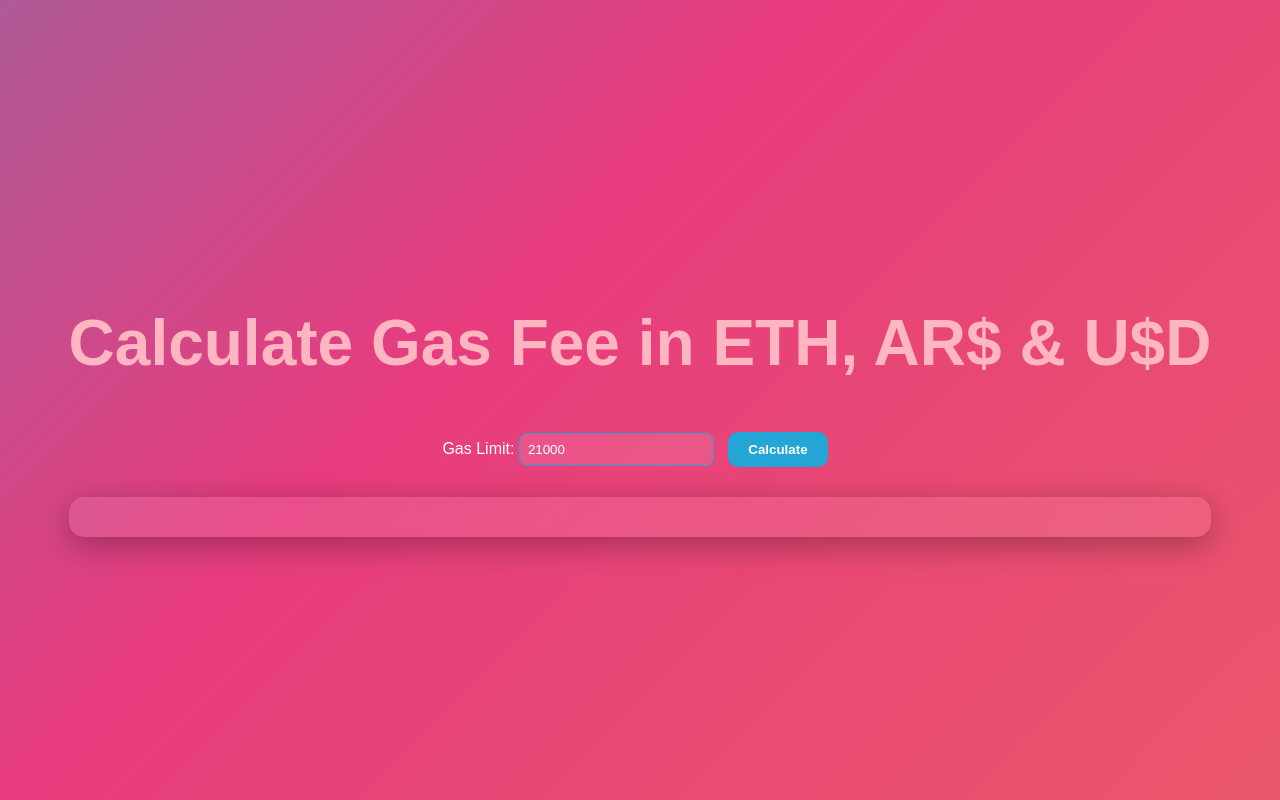
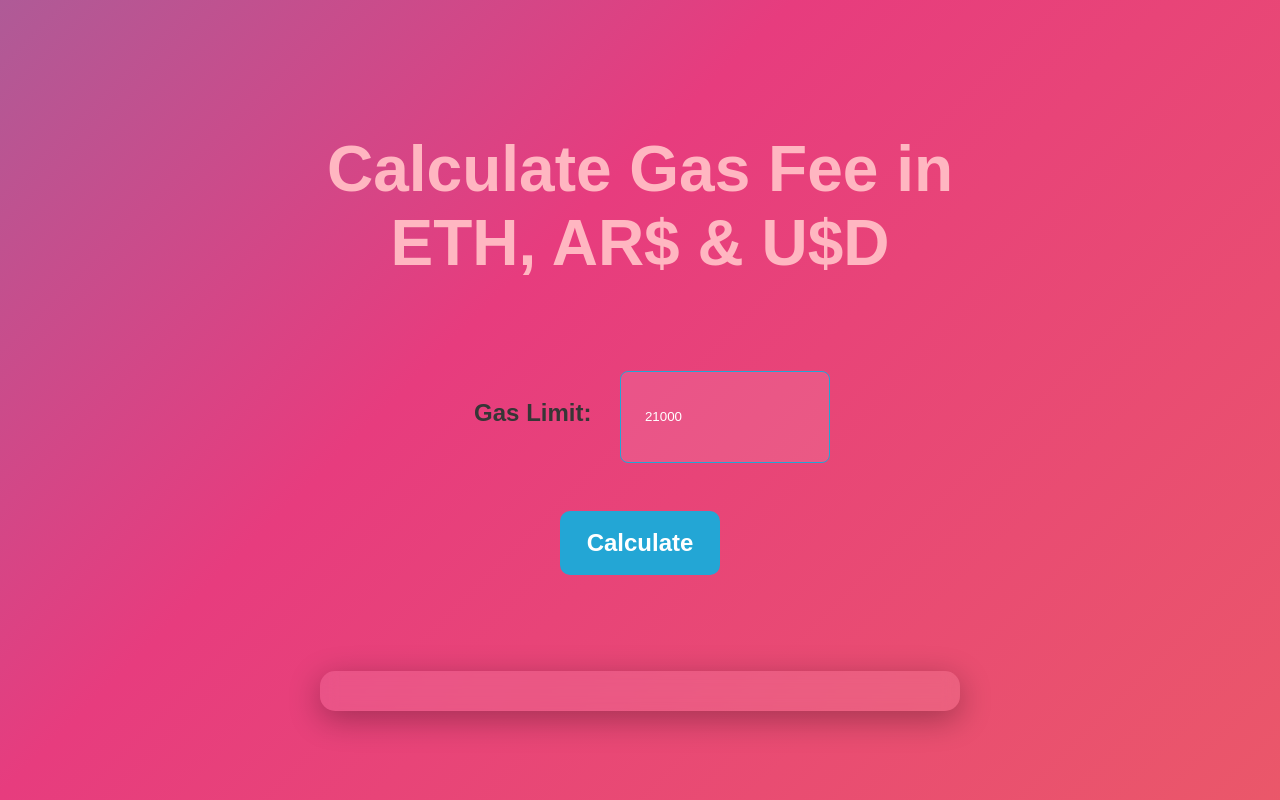
Before and after one commit to ceciliagebhard/gasfeeconvert, a plain HTML site: page docs/index.html in a window 1280 px wide. Drawn offline with Linux system fonts and the light colour scheme.

Commit message:
Update index.css

```diff
--- a/docs/index.css
+++ b/docs/index.css
@@ -1,11 +1,27 @@
-html, body { height:100%; margin:0; }
+html,
+body {
+    height: 100%;
+    margin: 0;
+}
 
 h1 {
     font-size: 4rem;
-	color: #ffb6c1;
+    color: lightpink;
+    display: flex;
+    align-items: left;
+    gap: 10px;
+}
+
+label {
+    font-size: 1.5rem;
+    color: #363636;
+    padding: 1.5rem;
+    font-weight: bolder;
+    align-items: center;
 }
 
 body {
+
     font-family: 'Arial', sans-serif;
     color: white;
     background: linear-gradient(-45deg, #ee7752, #e73c7e, #23a6d5, #23d5ab);
@@ -24,6 +40,13 @@ body {
     /* centra el texto dentro */
 }
 
+#grilla {
+    display: grid;
+    grid-template-rows: 1fr, 1fr;
+    width: 50%;
+
+}
+
 @keyframes gradient {
     0% {
         background-position: 0% 50%;
@@ -38,12 +61,19 @@ body {
     }
 }
 
+#gasyresultado {
+    margin-top: 3rem;
+}
+
 input {
-    padding: 8px;
+    padding: 1.5rem;
     border-radius: 8px;
     border: 1px solid #23a6d5;
     background: rgba(255, 255, 255, 0.1);
     color: white;
+    width: 10rem;
+    height: 2.6rem;
+
 }
 
 button {
@@ -51,11 +81,14 @@ button {
     border: none;
     color: white;
     padding: 10px 20px;
-    margin: 10px;
+    margin: 3rem;
     border-radius: 10px;
     cursor: pointer;
     font-weight: bold;
+    font-size: 1.5rem;
     transition: 0.3s;
+    width: 10rem;
+    height: 4rem;
 }
 
 button:hover {
@@ -64,10 +97,12 @@ button:hover {
 }
 
 #resultado {
-    font-size: 1.5rem; /* tamaño base para resultados */
-    margin-top: 20px;
+    font-size: 1.5rem;
+    /* tamaño base para resultados */
+    margin-top: 3rem;
     padding: 20px;
     border-radius: 15px;
+    color: #363636;
     background: rgba(255, 255, 255, 0.1);
     backdrop-filter: blur(8px);
     box-shadow: 0 8px 32px rgba(0, 0, 0, 0.3);
```
